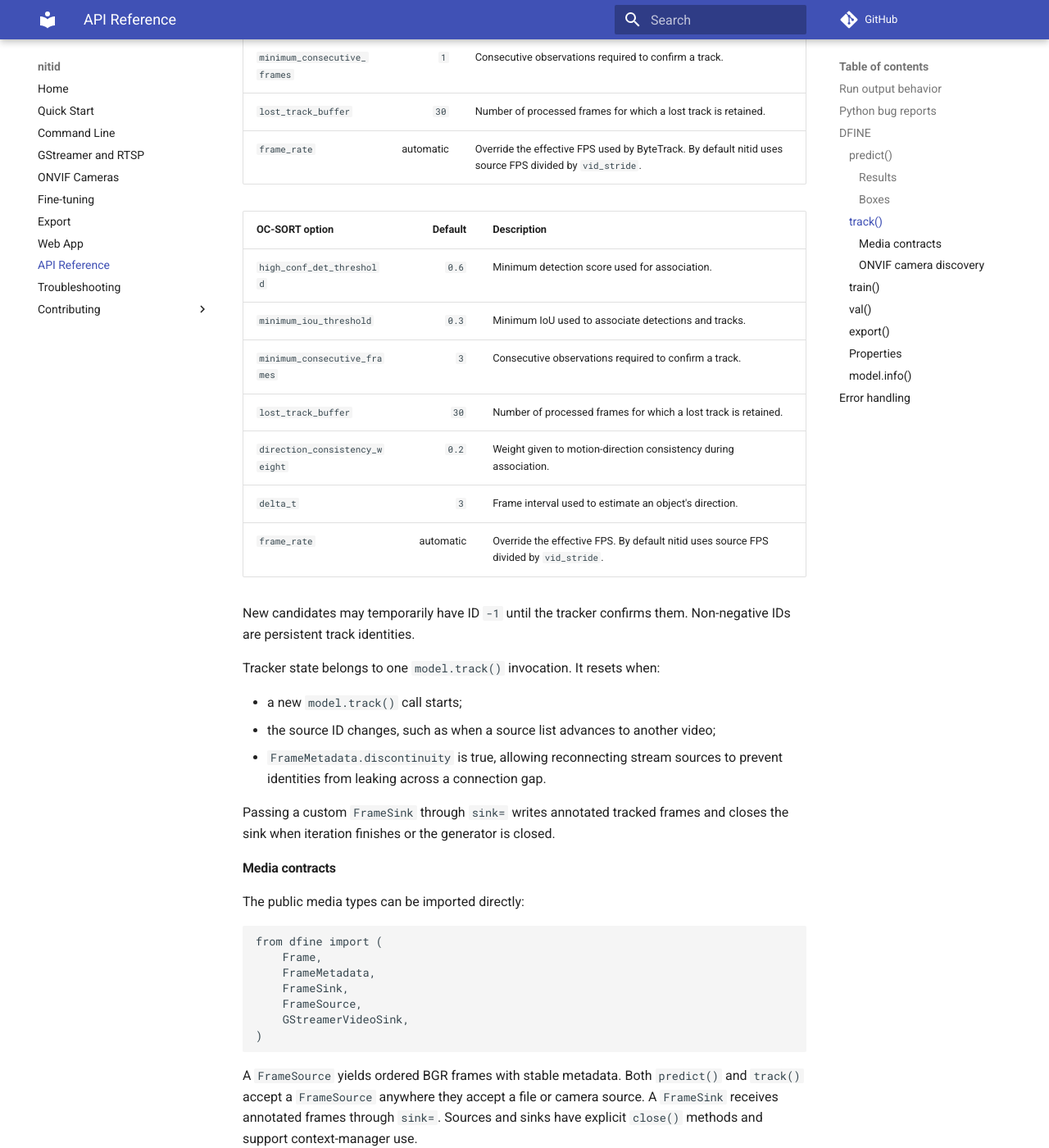
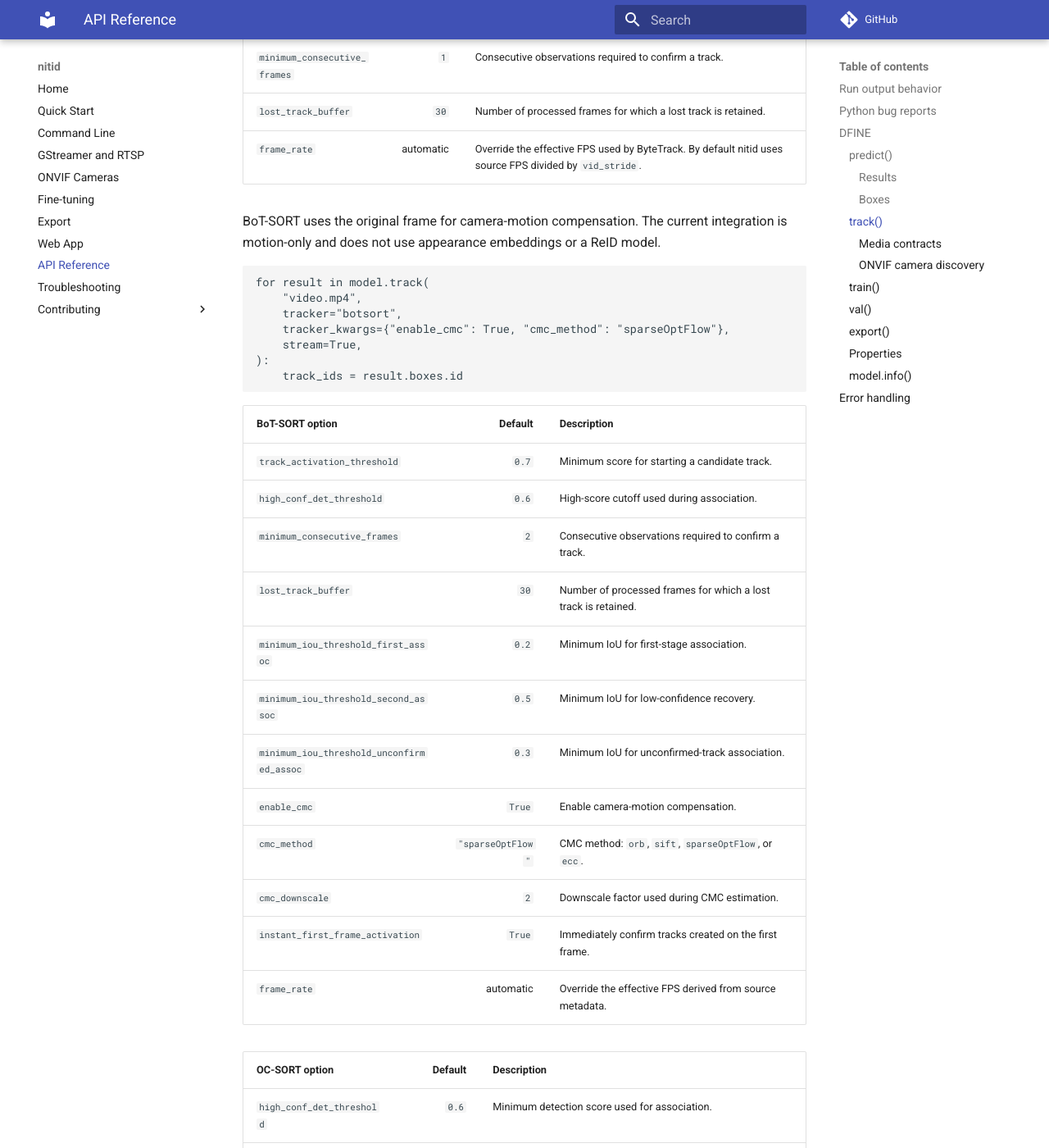
Before and after one commit to Nitidio/nitid, an MkDocs documentation site: the page built from docs/api_reference.md, in a window 1280 px wide and 1400 px high, scrolled down 7297 px. Shown: the whole window at 82% size. Built offline with MkDocs 1.6.1 and Material for MkDocs 9.7.7, drawn with Linux system fonts in a browser that asks for light colours; comment, search, counter and statistics services are not loaded; some of the changed text lies outside the part shown.

Commit message:
docs: added documentatio for botsort

````diff
--- a/docs/api_reference.md
+++ b/docs/api_reference.md
@@ -231,8 +231,8 @@
 
 ### `track()`
 
-Run D-FINE detection followed by ByteTrack or OC-SORT association. ByteTrack is
-the default. Install the optional dependency first:
+Run D-FINE detection followed by ByteTrack, BoT-SORT, or OC-SORT association.
+ByteTrack is the default. Install the optional dependency first:
 
 ```bash
 uv sync --extra track
@@ -291,8 +291,9 @@
 # runs/track/exp/video.mp4
 ```
 
-`conf` is the D-FINE detection filter. Select `tracker="bytetrack"` or
-`tracker="ocsort"`; tracker-specific settings belong in `tracker_kwargs`:
+`conf` is the D-FINE detection filter. Select `tracker="bytetrack"`,
+`tracker="botsort"`, or `tracker="ocsort"`; tracker-specific settings belong
+in `tracker_kwargs`:
 
 ```python
 results = model.track(
@@ -334,6 +335,35 @@
 | `minimum_consecutive_frames` | `1` | Consecutive observations required to confirm a track. |
 | `lost_track_buffer` | `30` | Number of processed frames for which a lost track is retained. |
 | `frame_rate` | automatic | Override the effective FPS used by ByteTrack. By default nitid uses source FPS divided by `vid_stride`. |
+
+BoT-SORT uses the original frame for camera-motion compensation. The current
+integration is motion-only and does not use appearance embeddings or a ReID
+model.
+
+```python
+for result in model.track(
+    "video.mp4",
+    tracker="botsort",
+    tracker_kwargs={"enable_cmc": True, "cmc_method": "sparseOptFlow"},
+    stream=True,
+):
+    track_ids = result.boxes.id
+```
+
+| BoT-SORT option | Default | Description |
+|---|---:|---|
+| `track_activation_threshold` | `0.7` | Minimum score for starting a candidate track. |
+| `high_conf_det_threshold` | `0.6` | High-score cutoff used during association. |
+| `minimum_consecutive_frames` | `2` | Consecutive observations required to confirm a track. |
+| `lost_track_buffer` | `30` | Number of processed frames for which a lost track is retained. |
+| `minimum_iou_threshold_first_assoc` | `0.2` | Minimum IoU for first-stage association. |
+| `minimum_iou_threshold_second_assoc` | `0.5` | Minimum IoU for low-confidence recovery. |
+| `minimum_iou_threshold_unconfirmed_assoc` | `0.3` | Minimum IoU for unconfirmed-track association. |
+| `enable_cmc` | `True` | Enable camera-motion compensation. |
+| `cmc_method` | `"sparseOptFlow"` | CMC method: `orb`, `sift`, `sparseOptFlow`, or `ecc`. |
+| `cmc_downscale` | `2` | Downscale factor used during CMC estimation. |
+| `instant_first_frame_activation` | `True` | Immediately confirm tracks created on the first frame. |
+| `frame_rate` | automatic | Override the effective FPS derived from source metadata. |
 
 | OC-SORT option | Default | Description |
 |---|---:|---|
````
Also changed, not shown: README.md (+2 -2 lines), docs/cli.md (+28 -4 lines), docs/quickstart.md (+1 -1 lines).
